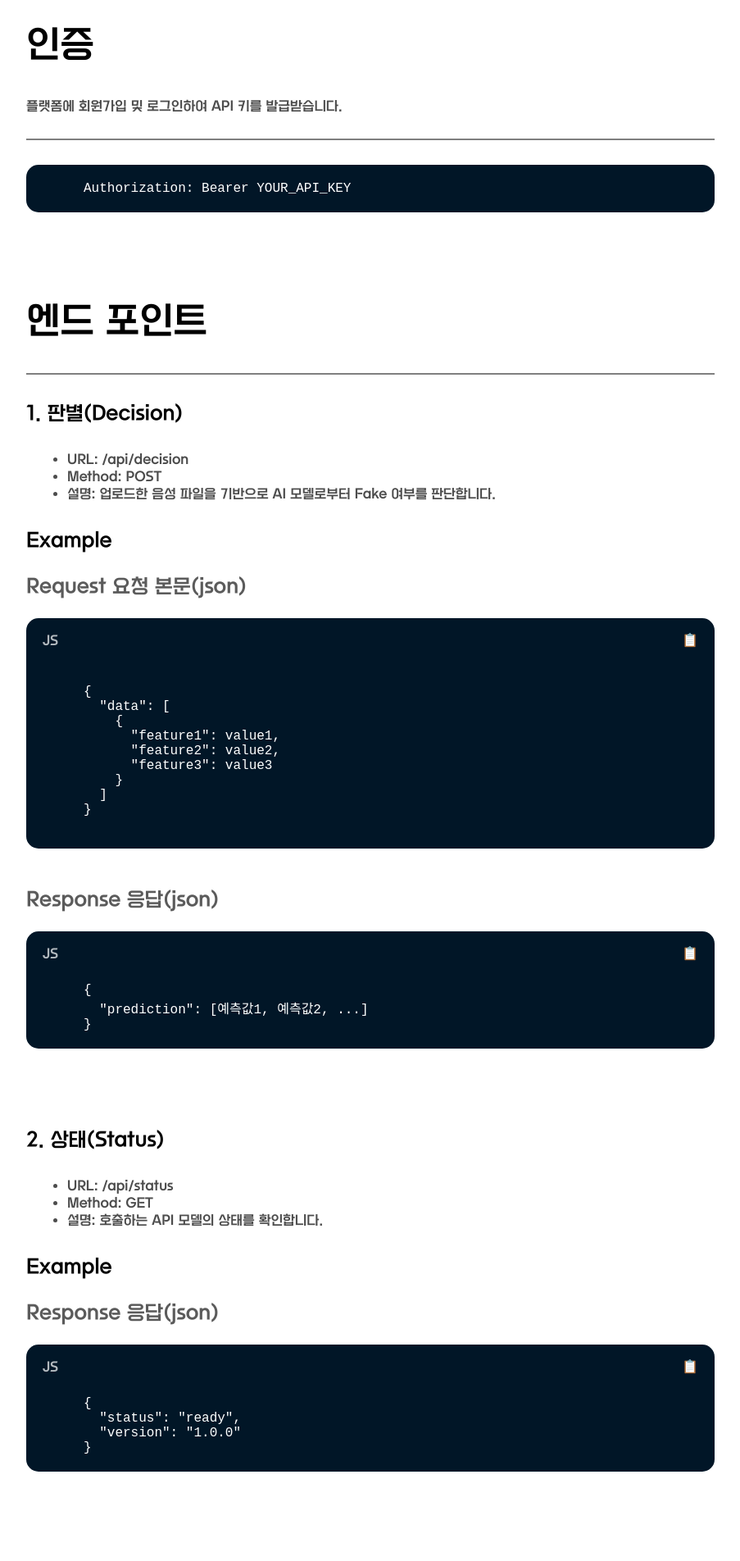
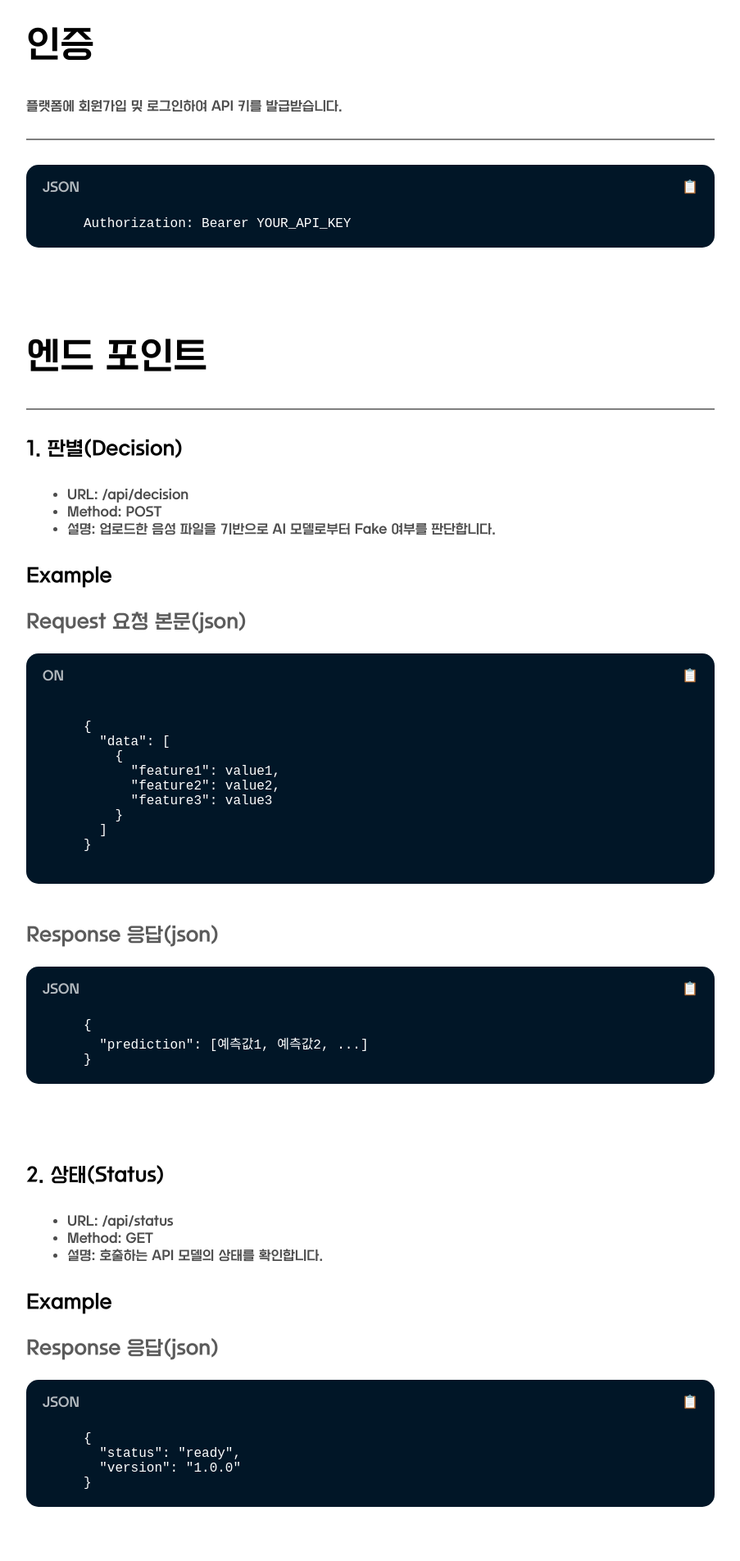
Before and after one commit to kyudori/KT_AIVLE_School_Big_Project, a Next.js app in the folder frontend/: page /docs in a window 1280 px wide. Shown: the part 1369-3273 px from the top of the page at 82% size, without its empty margins (368-1271 px from the left). Built offline with nearby package versions, Linux system fonts and the light colour scheme.

Commit message:
docs 수정

```diff
--- a/frontend/pages/docs.js
+++ b/frontend/pages/docs.js
@@ -35,6 +35,11 @@ export default function Documentation() {
   };
 
   const handleNavigateToSetting = () => {
+    const token = localStorage.getItem("token");
+    if (!token) {
+      alert("로그인이 필요합니다.");
+      return;
+    }
     router.push("/setting");
   };
 
@@ -170,6 +175,16 @@ export default function Documentation() {
               <p>플랫폼에 회원가입 및 로그인하여 API 키를 발급받습니다.</p>
               <hr />
               <div className={styles.codeEX}>
+                <div className={styles.codetop}>
+                  <p>JSON</p>
+                  <span
+                    onClick={() =>
+                      handleCopyClick(`Authorization: Bearer YOUR_API_KEY`)
+                    }
+                  >
+                    📋
+                  </span>
+                </div>
                 <pre>Authorization: Bearer YOUR_API_KEY</pre>
               </div>
             </section>
@@ -190,15 +205,15 @@ export default function Documentation() {
                 <h3 style={{ color: "#5B5B5B" }}>Request 요청 본문(json)</h3>
                 <div className={styles.codeEX}>
                   <div className={styles.codetop}>
-                    <p>JS</p>
+                    <p>ON</p>
                     <span
                       onClick={() =>
                         handleCopyClick(`{
-  'data': [
+  "data": [
     {
-      'feature1': value1,
-      'feature2': value2,
-      'feature3': value3
+      "feature1": value1,
+      "feature2": value2,
+      "feature3": value3
     }
   ]
 }`)
@@ -225,7 +240,7 @@ export default function Documentation() {
                 <h3 style={{ color: "#5B5B5B" }}>Response 응답(json)</h3>
                 <div className={styles.codeEX}>
                   <div className={styles.codetop}>
-                    <p>JS</p>
+                    <p>JSON</p>
                     <span
                       onClick={() =>
                         handleCopyClick(`{
@@ -254,7 +269,7 @@ export default function Documentation() {
               <h3 style={{ color: "#5B5B5B" }}>Response 응답(json)</h3>
               <div className={styles.codeEX}>
                 <div className={styles.codetop}>
-                  <p>JS</p>
+                  <p>JSON</p>
                   <span
                     onClick={() =>
                       handleCopyClick(`{
```
